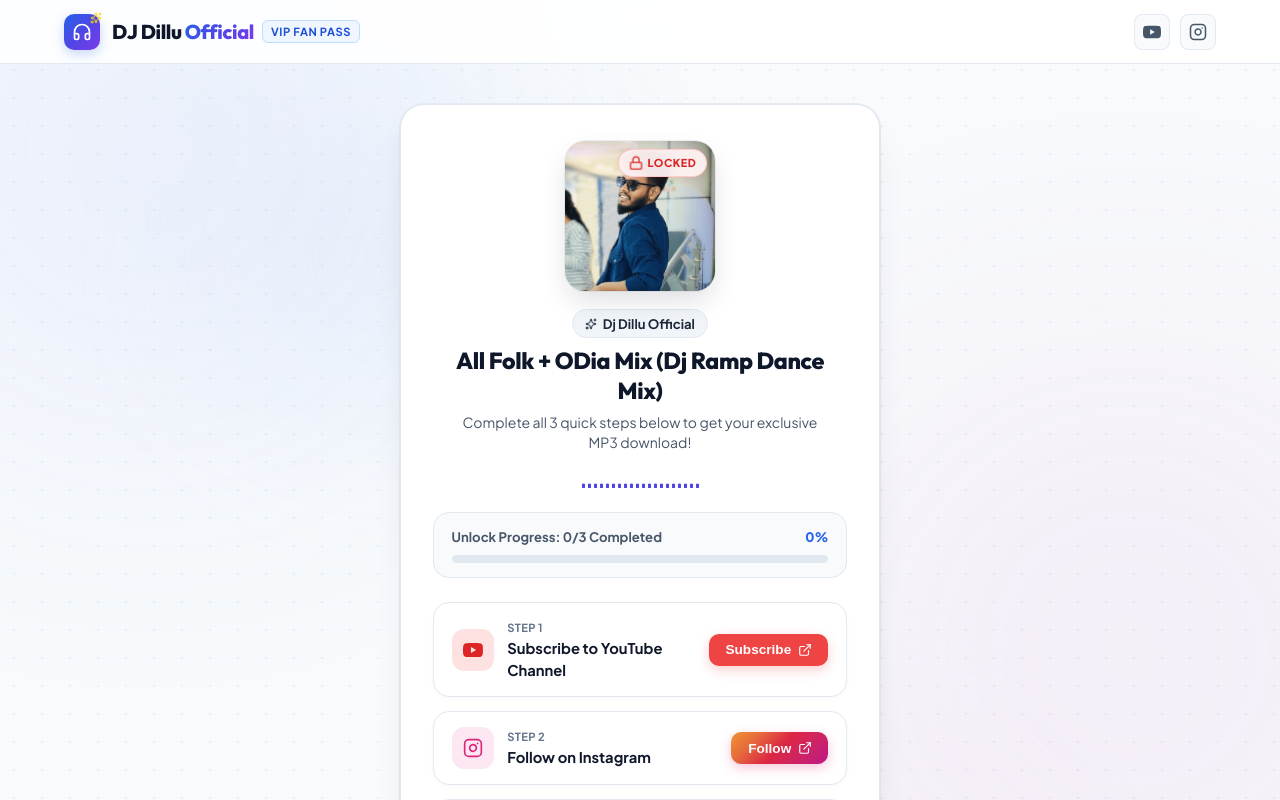
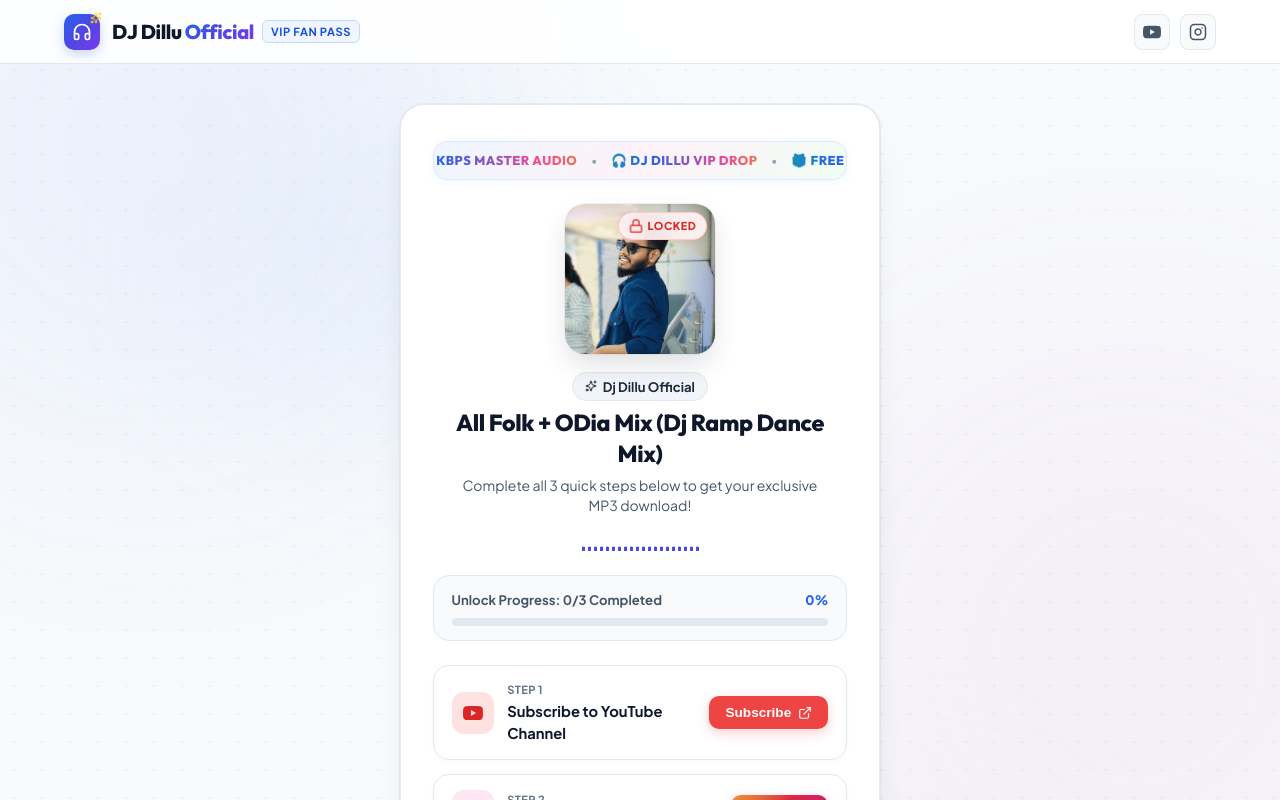
Before and after one commit to djdilluofficial/djdilluofficial, a React (Vite) app: page / in a window 1280 px wide. Shown: the top 800 px of the page. Built offline with nearby package versions, Linux system fonts and the light colour scheme.

Commit message:
Add shining scrolling Free Download marquee ticker

```diff
--- a/src/components/UnlockGate.jsx
+++ b/src/components/UnlockGate.jsx
@@ -150,6 +150,33 @@
       <div className="ambient-glow glow-2" />
 
       <div className="gate-card">
+        {/* Shining Scrolling Marquee Banner */}
+        <div className="shining-marquee-bar">
+          <div className="shining-glimmer-sweep" />
+          <div className="marquee-track">
+            <div className="marquee-content">
+              <span className="shining-text">🔥 100% FREE DOWNLOAD</span>
+              <span className="marquee-dot">•</span>
+              <span className="shining-text">⚡ 320 KBPS MASTER AUDIO</span>
+              <span className="marquee-dot">•</span>
+              <span className="shining-text">🎧 DJ DILLU VIP DROP</span>
+              <span className="marquee-dot">•</span>
+              <span className="shining-text">🎁 FREE MP3 DOWNLOAD</span>
+              <span className="marquee-dot">•</span>
+            </div>
+            <div className="marquee-content" aria-hidden="true">
+              <span className="shining-text">🔥 100% FREE DOWNLOAD</span>
+              <span className="marquee-dot">•</span>
+              <span className="shining-text">⚡ 320 KBPS MASTER AUDIO</span>
+              <span className="marquee-dot">•</span>
+              <span className="shining-text">🎧 DJ DILLU VIP DROP</span>
+              <span className="marquee-dot">•</span>
+              <span className="shining-text">🎁 FREE MP3 DOWNLOAD</span>
+              <span className="marquee-dot">•</span>
+            </div>
+          </div>
+        </div>
+
         {/* Top Header / Track info */}
         <div className="gate-header">
           <div className="cover-art-container">
--- a/src/index.css
+++ b/src/index.css
@@ -327,6 +327,94 @@
 
 .gate-card:hover {
   box-shadow: var(--shadow-hover);
+}
+
+/* SHINING SCROLLING MARQUEE BANNER */
+.shining-marquee-bar {
+  position: relative;
+  overflow: hidden;
+  background: linear-gradient(135deg, #eff6ff 0%, #fdf2f8 50%, #f0fdf4 100%);
+  border: 1px solid #dbeafe;
+  border-radius: 14px;
+  padding: 0.55rem 0;
+  box-shadow: 0 2px 8px rgba(37, 99, 235, 0.06);
+}
+
+.shining-glimmer-sweep {
+  position: absolute;
+  top: 0;
+  left: -150%;
+  width: 100%;
+  height: 100%;
+  background: linear-gradient(
+    90deg,
+    transparent 0%,
+    rgba(255, 255, 255, 0.85) 50%,
+    transparent 100%
+  );
+  animation: glimmerSweep 3.5s infinite ease-in-out;
+  pointer-events: none;
+  z-index: 2;
+}
+
+@keyframes glimmerSweep {
+  0% { left: -100%; }
+  60%, 100% { left: 150%; }
+}
+
+.marquee-track {
+  display: flex;
+  width: max-content;
+  animation: marqueeScroll 18s linear infinite;
+  user-select: none;
+}
+
+.marquee-track:hover {
+  animation-play-state: paused;
+}
+
+@keyframes marqueeScroll {
+  0% { transform: translateX(0); }
+  100% { transform: translateX(-50%); }
+}
+
+.marquee-content {
+  display: flex;
+  align-items: center;
+  gap: 0.85rem;
+  padding-right: 0.85rem;
+}
+
+.shining-text {
+  font-family: var(--font-display);
+  font-size: 0.8rem;
+  font-weight: 800;
+  letter-spacing: 0.04em;
+  text-transform: uppercase;
+  background: linear-gradient(
+    90deg,
+    #2563eb 0%,
+    #ec4899 25%,
+    #f59e0b 50%,
+    #10b981 75%,
+    #2563eb 100%
+  );
+  background-size: 200% auto;
+  -webkit-background-clip: text;
+  -webkit-text-fill-color: transparent;
+  animation: shineShimmer 3s linear infinite;
+  white-space: nowrap;
+}
+
+@keyframes shineShimmer {
+  to {
+    background-position: 200% center;
+  }
+}
+
+.marquee-dot {
+  color: #94a3b8;
+  font-size: 0.75rem;
 }
 
 .unlock-gate-wrapper.is-preview .gate-card {
```
